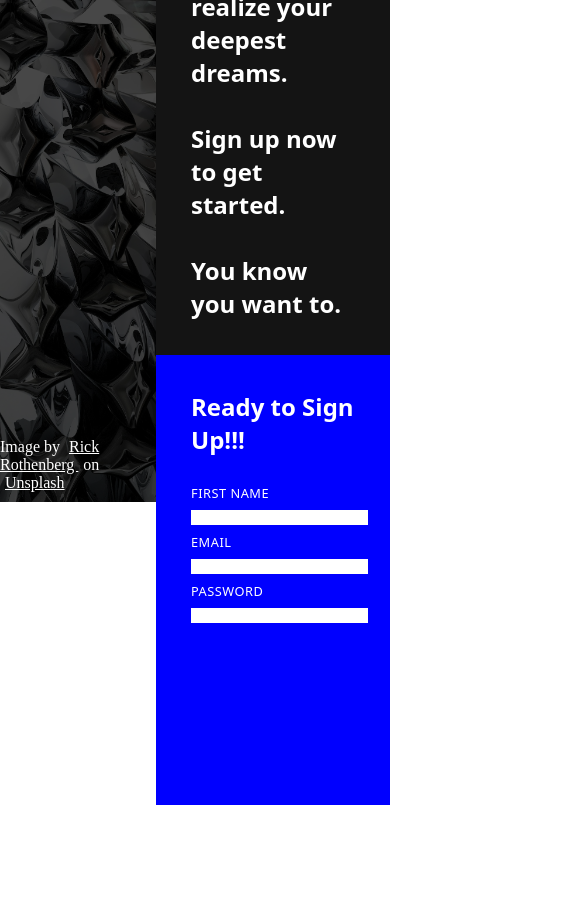
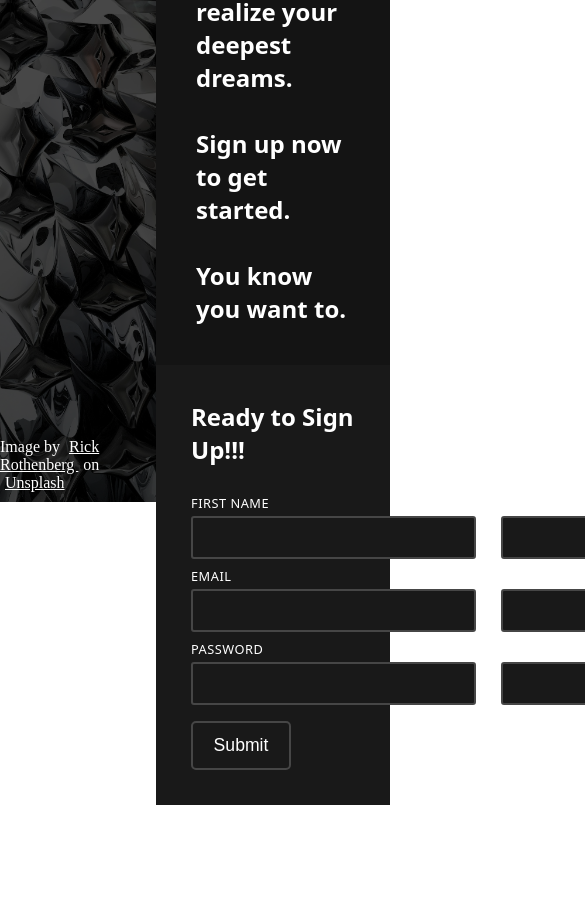
Before and after one commit to dgirmay1/sign_up_form, a plain HTML site: page index.html in a window 390 px wide. Shown: the part 342-1241 px from the top of the page, 585 px wide, since content can reach past the window. Before the commit the page ends 1147 px from the top, so only its background shows below. Drawn offline with Linux system fonts and the light colour scheme.

Commit message:
mostly complete finishing touches to make it more responsive

```diff
--- a/index.html
+++ b/index.html
@@ -35,7 +35,7 @@
         </p>
       </div>
       <form action="post">
-        <h2>Ready to Sign Up!!!</h2>
+        <h3>Ready to Sign Up!!!</h3>
         <div class="row">
           <fieldset>
             <label for="firstname">first name</label>
@@ -49,25 +49,43 @@
         <div class="row">
           <fieldset>
             <label for="email">email</label>
-            <input type="email" id="email" name="email" />
+            <input type="email" id="email" name="email" required />
           </fieldset>
           <fieldset>
             <label for="phonenumber">phone number</label>
-            <input type="number" id="phonenumber" name="phonenumber" />
+            <input type="number" id="phonenumber" name="phonenumber" required />
           </fieldset>
         </div>
         <div class="row">
           <fieldset>
             <label for="password">password</label>
-            <input type="password" id="password" name="password" />
+            <input
+              type="password"
+              id="password"
+              name="password"
+              minlength="5"
+              maxlength="20"
+              required
+            />
           </fieldset>
           <fieldset>
             <label for="password">confirm password</label>
-            <input type="password" id="confirmpassword" name="password" />
+            <input
+              type="password"
+              id="confirmpassword"
+              name="password"
+              minlength="5"
+              maxlength="20"
+              required
+            />
           </fieldset>
         </div>
+        <button>Submit</button>
       </form>
-      <div class="login"></div>
+      <div class="login">
+        Already have an account?
+        <a class="bold" href="//">Log In</a>
+      </div>
     </div>
   </body>
 </html>
--- a/styles.css
+++ b/styles.css
@@ -1,6 +1,7 @@
 :root {
   --font-color: white;
   --background-color: #141414;
+  --background-color2: #191919;
   --font-styling: system-ui, -apple-system, BlinkMacSystemFont, "Segoe UI",
     Roboto, Oxygen, Ubuntu, Cantarell, "Open Sans", "Helvetica Neue", sans-serif;
 }
@@ -22,7 +23,6 @@ body {
   background-image: url(./img/sideimg.jpg);
   background-size: cover;
   position: relative;
-}
 
   .overlay {
     background-color: rgba(0, 0, 0, 0.65);
@@ -34,7 +34,7 @@ body {
     position: absolute;
     align-items: center;
     justify-content: center;
-  width: 40vw;
+    min-width: 40vw;
     top: 75px;
     height: 100px;
     background-color: rgba(0, 0, 0, 0.6);
@@ -52,39 +52,40 @@ body {
     width: 40vw;
     bottom: 10px;
     color: var(--font-color);
-}
 
     a {
       color: var(--font-color);
       margin: 0 5px;
     }
+  }
+}
 
 .signup_form {
   width: 60vw;
   background-color: var(--background-color);
-}
 
   .quote {
-  padding: 35px;
+    padding: 40px;
 
     p {
       color: var(--font-color);
       font-size: x-large;
-    font-weight: bold;
+      font-weight: 700;
       font-family: var(--font-styling);
     }
   }
 
-.signup_form form {
-  background-color: blue;
-  min-height: 45vh;
+  form {
+    background-color: var(--background-color2);
+    min-height: 40vh;
     padding: 35px;
     color: var(--font-color);
     display: flex;
     flex-direction: column;
 
-  h2 {
+    h3 {
       font-family: var(--font-styling);
+      font-size: x-large;
       padding-bottom: 20px;
     }
 
@@ -103,7 +104,40 @@ a {
       text-transform: uppercase;
       font-size: 0.8rem;
       letter-spacing: 0.5px;
-    margin-bottom: 0.5rem;
+      margin-bottom: 0.25rem;
       margin-top: 0.5rem;
     }
+
+    input {
+      border: 2px solid #464646;
+      background-color: var(--background-color2);
+      color: var(--font-color);
+      border-radius: 3px;
+      padding: 0.5rem;
+      font-size: 1.25rem;
     }
+
+    button {
+      border: 2px solid #464646;
+      border-radius: 5px;
+      background-color: var(--background-color2);
+      padding: 0.75rem;
+      cursor: pointer;
+      font-size: 1.1rem;
+      color: var(--font-color);
+      width: 100px;
+      margin-top: 1rem;
+    }
+  }
+}
+
+.login {
+  font-family: var(--font-styling);
+  color: var(--font-color);
+  padding: 25px;
+
+  a {
+    color: var(--font-color);
+    font-weight: bold;
+  }
+}
```
Lines whose indentation alone changed are shown as unchanged.
